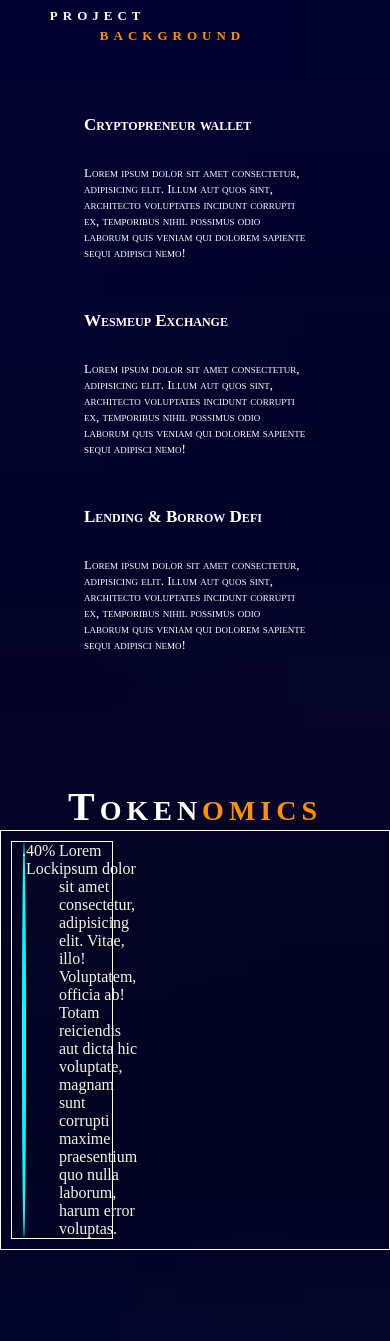
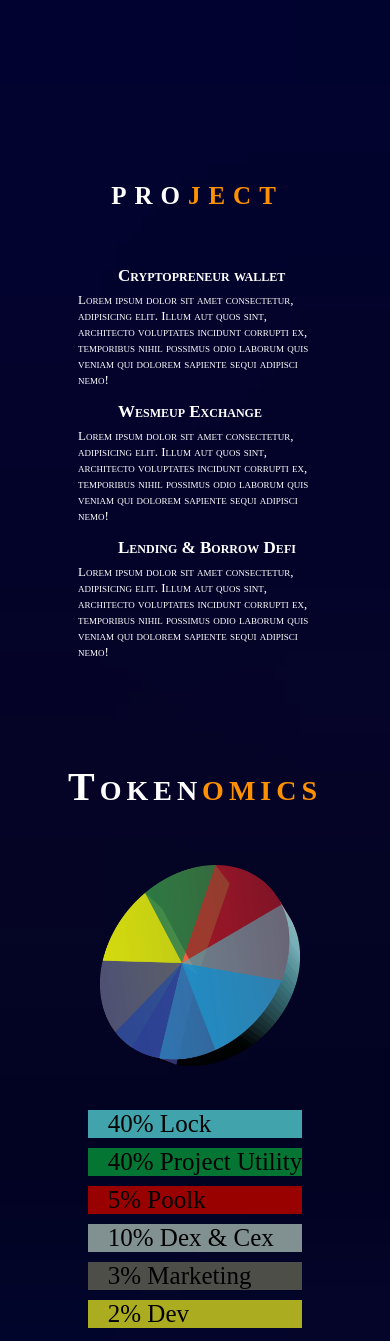
Before and after one commit to free202/free202.github.io, a plain HTML site: page index.html in a window 390 px wide. Shown: the part 653-1994 px from the top of the page. Drawn offline with Linux system fonts and the light colour scheme; a web font is replaced by a local one.

Commit message:
tokenomics

```diff
--- a/index.html
+++ b/index.html
@@ -61,7 +61,7 @@
           <div class="bantuan"><img src="apa.png" alt="" width="293"></div>
     </div>
           <div class="judul-dua">
-            <h1><span>project</span> background</h1>
+            <h1><span>pro</span>ject</h1>
           </div>
         <div class="Project">
       <div class="wallet">
@@ -97,11 +97,30 @@
           <h1><span>Token</span>omics</h1>
         </div>
     <div class="tokenomics">
+      <div class="bungkus">
       <div class="list-token">
-        <p class="bulat">.</p>
-        <P>40% Lock</P>
-        <p>Lorem ipsum dolor sit amet consectetur, adipisicing elit. Vitae, illo! Voluptatem, officia ab! Totam reiciendis aut dicta hic voluptate, magnam sunt corrupti maxime praesentium quo nulla laborum, harum error voluptas.</p>
+        <P class="satu">40% Lock</P>
       </div>
+      <div class="list-token">
+        <P class="dua">40% Project Utility</P>
+      </div>
+      <div class="list-token">
+        <P class="tiga">5% Poolk</P>
+      </div>
+      <div class="list-token">
+        <P class="empat">10% Dex & Cex</P>
+      </div>
+      <div class="list-token">
+        <P class="lima">3% Marketing</P>
+      </div>
+      <div class="list-token">
+        <P class="enam">2% Dev</P>
+      </div>
+      </div>
+
+    <div class="persen">
+      <img src="PERSEN.png" alt="" width="200">
+    </div>
 
     </div>
 
--- a/stylesheet.css
+++ b/stylesheet.css
@@ -27,7 +27,6 @@ nav {
     background-image: url(6020105.jpg);
     background-size: cover;
     background-position: center right;
-
 }
 .logo {
     align-content: center;
@@ -80,7 +79,7 @@ ul a:hover {
     display: block;
     width: 28px;
     height: 3px;
-    background-color: rgb(255, 145, 0);
+    background-color: rgb(255, 255, 255);
     border-radius: 3px;
     transition: all 250ms;
  }
@@ -131,12 +130,12 @@ ul a:hover {
         }
 }
 .content {
-    margin-top: 30px;
+    margin-top: 70px;
     width: 50%;
     display: flex;
     flex-direction: column;
     align-items: center;
-    font-size: 26px;
+    font-size: 20px;
     font-weight: 400;
     font-family: 'niramit' sans-serif;
     letter-spacing: 2px;
@@ -147,7 +146,7 @@ ul a:hover {
 
     padding: 10px;
     margin: 20px 10px;
-    font-size: 30px;
+    font-size: 20px;
     color: white;
 }
 .link {
@@ -182,7 +181,6 @@ ul a:hover {
 
 .judul{
     color: rgb(255, 145, 0);
-    font-size: 20px;
     justify-content: center;
     align-items: center;
     display: flex;
@@ -191,37 +189,38 @@ ul a:hover {
     font-weight: 900;
     letter-spacing: 3px;
 }
-.judul p {
-    font-size: 22px;
-}
-
 /* ON MENU DUA------------------------>>>>>>>>> */
 .judul-dua {
-    margin-top: 100px;
+    margin-top: 200px;
     color:rgb(255, 145, 0);
     font-variant: small-caps;
     font-family: 'tektur' sans-serif;
-    letter-spacing: 5px;
+    letter-spacing: 8px;
     display: flex;
     align-items: center;
     justify-content: center;
     font-size: 20px;
+    margin-bottom: 50px;
 }
 span {
     color: white;
 }
+.judul-dua h1 {
+    letter-spacing: 8px;
+}
 
 
 .Project {
-    margin-top: 50px;
+    margin-top: 0px;
     display: flex;
     justify-content: center;
     align-items: center;
     cursor: pointer;
+    z-index: -999;
 }
 
 .wallet {
-    margin: 10px;
+    margin: 0;
     color: rgb(255, 255, 255);
     display: flex;
     flex-direction: column;
@@ -232,22 +231,19 @@ span {
 
 .wallet h2 {
     font-size: 30px;
-    padding: 10px;
+    padding: 3px;
+    text-indent: 40px;
 }
 
 .wallet p {
     font-size: 20px;
-    padding: 20px;
-}
-
-.wallet:hover {
-    color: rgb(255, 94, 0);
-    border-radius: 10px;
+    padding: 3px;
 }
 
 
+
 .defi {
-    margin: 10px;;
+    margin: 0px;;
     color: rgb(255, 255, 255);
     display: flex;
     flex-direction: column;
@@ -259,21 +255,17 @@ span {
 
 .defi h2 {
     font-size: 30px;
-    padding: 10px;
+    padding: 3px;
+    text-indent: 40px;
 }
 
 .defi p {
     font-size: 20px;
-    padding: 20px;
-}
-
-.defi:hover {
-    color: rgb(255, 94, 0);
-    border-radius: 10px;
+    padding: 3px;
 }
 
 .exchange {
-    margin: 10px;
+    margin: 0x;
     color: rgb(255, 255, 255);
     display: flex;
     flex-direction: column;
@@ -284,25 +276,21 @@ span {
 
 .exchange h2 {
     font-size: 30px;
-    padding: 10px;
+    padding: 3px;
+    text-indent: 40px;
 }
 
 .exchange p {
     font-size: 20px;
-    padding: 20px;
-}
-
-.exchange:hover {
-    color: rgb(255, 94, 0);
+    padding: 3px;
 }
 
 /* TOKENOMICS STAR */
     .tokenomics {
-        border: 1px solid white;
         display: flex;
         justify-content: space-between;
         align-items: center;
-        padding: 10px;
+        padding: 15px;
     }
 .judul-tiga {
     margin-top: 100px;
@@ -314,27 +302,72 @@ span {
     align-items: center;
     justify-content: center;
     font-size: 20px;
+    margin-bottom: 40px;
 }
 
 span {
     color: white;
 }
     .bulat {
-        background-color: aqua;
         border-radius: 100%;
         margin-left: 10px;
         padding: 0;
     }
     .list-token {
-        border: 1px solid white;
-        display: flex;
         color: beige;
-        width: 100px;
+        width: 100%;
+        font-size: 25px;
+        margin: 10px 0;
+
     }
+    .bungkus {
+        margin-top: 30px;
+    }
+    .persen {
+        animation: putar alternate 1s ease infinite;
+    }
+    @keyframes putar {
+        from {
+            transition: all;
+            transform: rotate3d(30deg);
+            padding: 1px;
+        }
 
-
-
-
+        to{
+            transform: rotate3d(10deg);
+            padding: 30px;
+        }
+    }
+    .list-token .satu {
+        background-color: rgb(65, 164, 172);
+        color: black;
+        padding-left: 20px;
+    }
+    .list-token .dua {
+        background-color: rgb(5, 117, 52);
+        color: black;
+        padding-left: 20px;
+    }
+    .list-token .tiga {
+        background-color: rgb(153, 0, 0);
+        color: black;
+        padding-left: 20px;
+    }
+    .list-token .empat {
+        background-color: rgb(129, 145, 146);
+        color: black;
+        padding-left: 20px;
+    }
+    .list-token .lima {
+        background-color: rgb(78, 78, 73);
+        color: black;
+        padding-left: 20px;
+    }
+    .list-token .enam {
+        background-color: rgb(172, 172, 32);
+        color: black;
+        padding-left: 20px;
+    }
 
 
 
@@ -424,7 +457,7 @@ span {
     z-index: -99999;
     width: 90%;
     right: -60px;
-    top: 80px;
+    top: 90px;
 }
 .picture img {
     animation: animasisatu 3s ease alternate infinite;
@@ -468,14 +501,13 @@ span {
     box-sizing: border-box;
 }
 .judul-dua h1{
-    font-size: 20px;
     font-weight: bold;
     display: flex;
     justify-content: center;
     width: 100%;
 }
 .judul-dua {
-    width: 100%;
+    width: 300%;
 }
 .wallet h2 {
     font-size: 20px;
@@ -507,24 +539,24 @@ span {
         font-size: 13px;
     }
     .judul h1 {
-        font-size: 19px;
-        margin-right: 150px;
+        font-size: 28px;
+        margin-right: 200px;
         width: 100px;
         display: flex;
         justify-content: start;
+        letter-spacing: 8px;
+        word-spacing: 10px;
     }
     .judul-dua h1  {
-    font-size: 19px;
+    font-size: 35px;
     width: 50px;
+    letter-spacing: 8px;
     }
-    .judul-dua span {
-    font-size: 19px;
-    width: 50px;
-    margin-top: -20px;
-    }
+
     .judul-dua  {
     width: 50%;
-    margin-left: 50px;
+    margin-left: 100px;
+
     }
     .link {
         margin:0;
@@ -574,10 +606,36 @@ span {
     .exchange p  {
         font-size: 13px;
         width: 60%;
+        margin-bottom: 8px;
     }
     .exchange h2  {
         font-size: 17px;
         width: 60%;
+        margin-top: 8px;
+    }
+    /* tokenomics */
+    .tokenomics {
+        display: flex;
+        justify-content: center;
+        flex-direction: column-reverse;
+        align-items: center;
     }
 
+           .persen {
+               animation: putar alternate 1s ease infinite;
+           }
+
+           @keyframes putar {
+               from {
+                   transition: all;
+                   transform: rotate3d(30deg);
+                   padding-right: 1px;
+               }
+
+               to {
+                   transform: rotate3d(10deg);
+                   padding-left: 10px;
+               }
+           }
+    /* tokenomics */
 }
```
